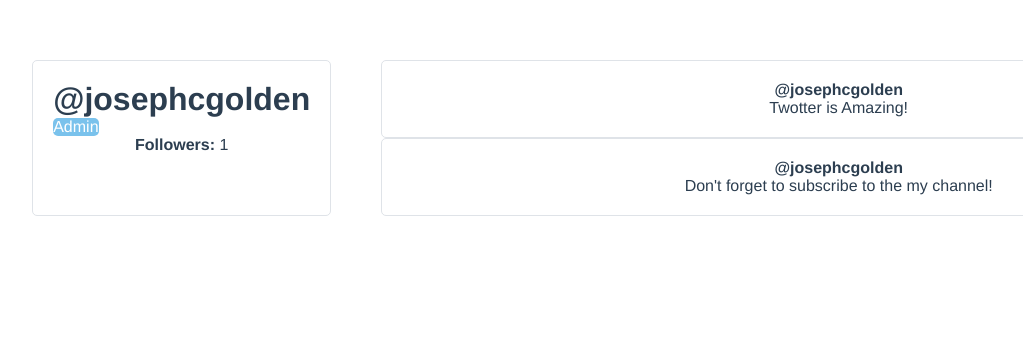
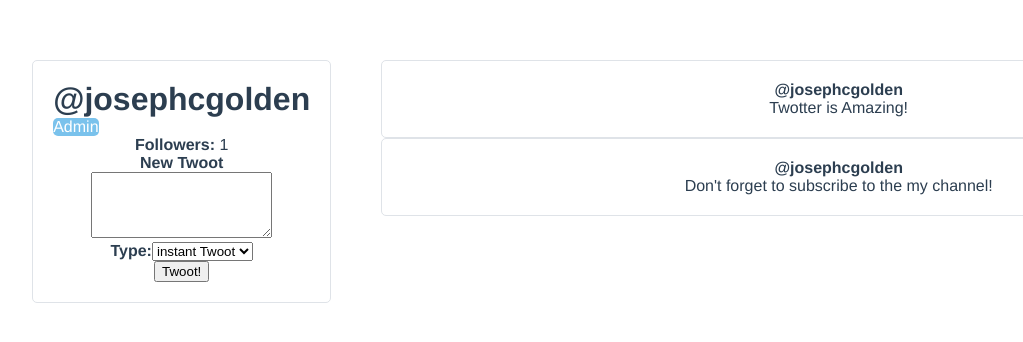
Before and after one commit to JGolden25/VUE3practiceproject, a Vue app in the folder twotter-vue-3/: page / in a window 1280 px wide. Shown: the part 110-452 px from the top of the page, without its empty margins (39-1062 px from the left). Built offline with nearby package versions, Linux system fonts and the light colour scheme.

Commit message:
feat: add new twootz

```diff
--- a/twotter-vue-3/src/components/UserProfile.vue
+++ b/twotter-vue-3/src/components/UserProfile.vue
@@ -8,6 +8,22 @@
    <div class="user-profile_follower-count">
     <strong>Followers: </strong> {{ followers }}
    </div>
+   <form class="user-profile_create-twoot" @submit.prevent="createNewTwoot">
+    <label for="newTwoot"><strong> New Twoot </strong></label>
+    <textarea id="newTwoot" rows="4" v-model="newTwootContent"/>
+
+    <div class="user-profile_create-twoot-type">
+        <label for="newTwootType"><strong>Type:</strong></label>
+        <select id="newTwootType" v-model="selectedTwootType">
+            <option :value="option.value" v-for="(option, index) in twootTypes" :key="index">
+             {{ option.name }}
+            </option>
+        </select>
+    </div>
+    <button>
+        Twoot!
+    </button>
+   </form>
   </div>
   <div class="user-profile_twoots-wrapper">
    <TwootItem v-for="twoot in user.twoots" :key="twoot.id" :username="user.username" :twoot="twoot" @favorite="toggleFavorite"/>
@@ -23,6 +39,12 @@
   components: { TwootItem },
   data() {
     return {
+        newTwootContent: '',
+        selectedTwootType: 'instant',
+        twootTypes: [
+            {value: 'draft', name: 'Draft'},
+            {value: 'instant', name: 'instant Twoot'},
+        ],
       followers: 0,
       user:{
         id: 1,
@@ -56,6 +78,15 @@
     },
     toggleFavorite(id) {
         console.log(`Favorited Tweet #${id}`)
+    },
+    createNewTwoot() {
+        if (this.newTwootContent && this.selectedTwootType !== 'draft') {
+            this.user.twoots.unshift( {
+                id: this.user.twoots.length + 1,
+                content: this.newTwootContent
+            })
+            this.newtwootContent = '';
+        }
     }
   },
   mounted() {
```
